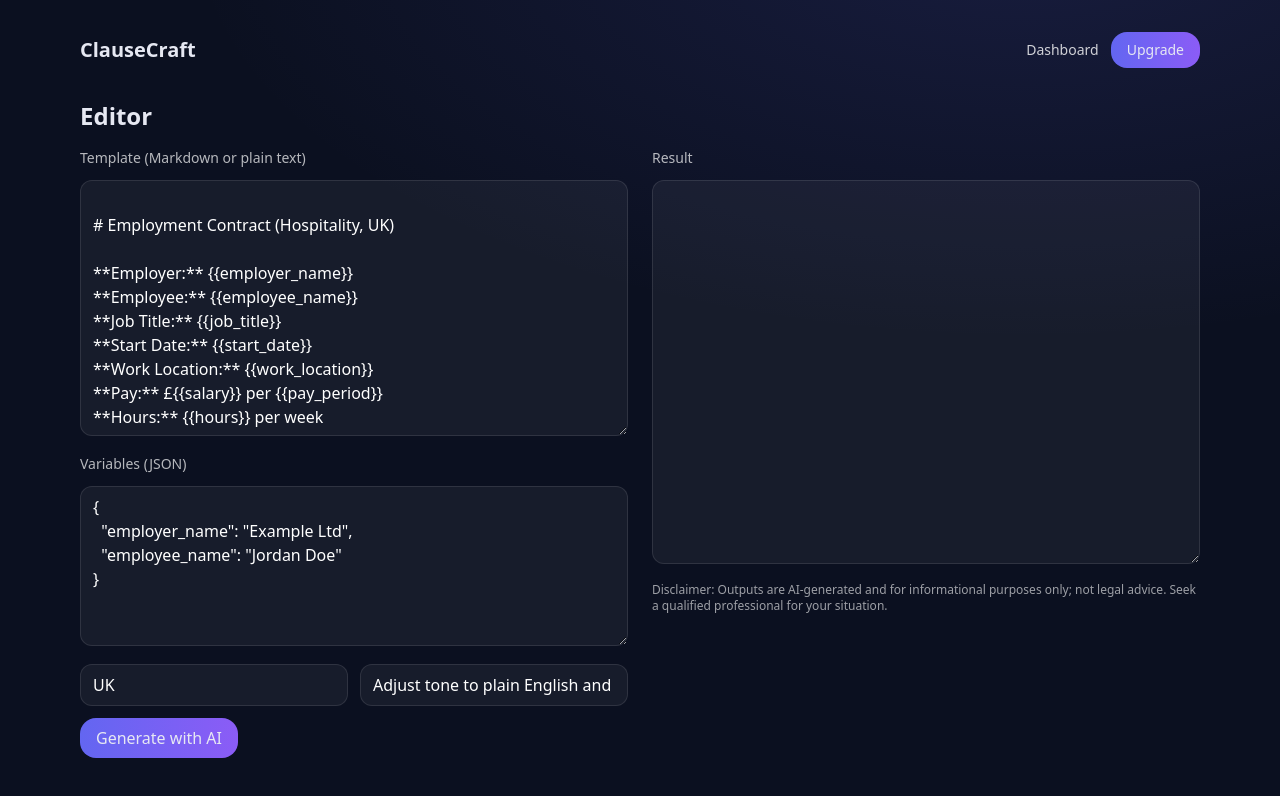
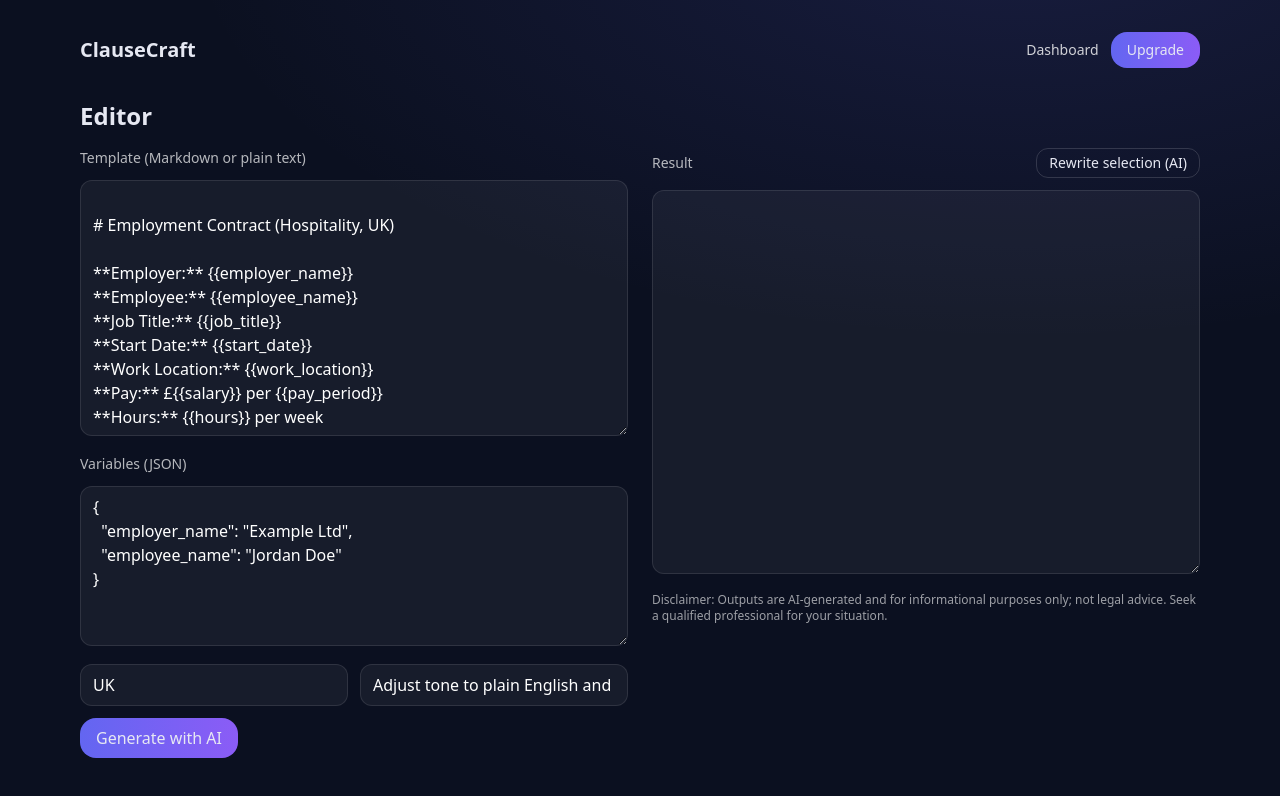
Before and after one commit to OnlyTheBr8ve/legal-saas-starter, a Next.js app: page /dashboard in a window 1280 px wide. Shown: the top 796 px of the page. Built offline with nearby package versions, Linux system fonts and the light colour scheme.

Commit message:
Update Editor.tsx

```diff
--- a/components/Editor.tsx
+++ b/components/Editor.tsx
@@ -1,48 +1,83 @@
 'use client';
 
-import React, { useState } from 'react';
+import React, { useRef, useState } from 'react';
 
 export default function Editor({ initial }: { initial?: string }) {
   const [template, setTemplate] = useState(initial ?? '');
 
-  // Use an object + stringify to avoid multiline string issues
-  const defaultVars = {
-    employer_name: 'Example Ltd',
-    employee_name: 'Jordan Doe',
-  };
-  const [variables, setVariables] = useState<string>(
-    JSON.stringify(defaultVars, null, 2)
-  );
+  const defaultVars = { employer_name: 'Example Ltd', employee_name: 'Jordan Doe' };
+  const [variables, setVariables] = useState<string>(JSON.stringify(defaultVars, null, 2));
 
-  const [instructions, setInstructions] = useState<string>(
-    'Adjust tone to plain English and UK SME norms.'
-  );
+  const [instructions, setInstructions] = useState<string>('Adjust tone to plain English and UK SME norms.');
   const [jurisdiction, setJurisdiction] = useState<string>('UK');
 
   const [result, setResult] = useState<string>('');
+  const resultRef = useRef<HTMLTextAreaElement>(null);
+  const [busy, setBusy] = useState<boolean>(false);
 
   async function generate() {
-    setResult('Working...');
+    setBusy(true);
+    try {
       const res = await fetch('/api/generate', {
         method: 'POST',
         headers: { 'Content-Type': 'application/json' },
-      body: JSON.stringify({
-        template,
-        variables,
-        instructions,
-        jurisdiction,
-      }),
+        body: JSON.stringify({ template, variables, instructions, jurisdiction }),
       });
       const text = await res.text();
       setResult(text);
+    } finally {
+      setBusy(false);
+    }
+  }
+
+  async function rewriteSelection() {
+    const el = resultRef.current;
+    if (!el) return;
+
+    const start = el.selectionStart ?? 0;
+    const end = el.selectionEnd ?? 0;
+    if (end <= start) {
+      alert('Select some text in the result panel first.');
+      return;
+    }
+
+    const excerpt = result.slice(start, end);
+    const CONTEXT_CHARS = 600;
+    const ctxStart = Math.max(0, start - CONTEXT_CHARS);
+    const ctxEnd = Math.min(result.length, end + CONTEXT_CHARS);
+    const context = result.slice(ctxStart, ctxEnd);
+
+    setBusy(true);
+    try {
+      const res = await fetch('/api/rewrite', {
+        method: 'POST',
+        headers: { 'Content-Type': 'application/json' },
+        body: JSON.stringify({ excerpt, context, jurisdiction }),
+      });
+      const newText = await res.text();
+      if (res.ok && newText) {
+        const updated = result.slice(0, start) + newText + result.slice(end);
+        setResult(updated);
+        // Restore caret just after the rewritten text
+        requestAnimationFrame(() => {
+          if (resultRef.current) {
+            const pos = start + newText.length;
+            resultRef.current.selectionStart = resultRef.current.selectionEnd = pos;
+            resultRef.current.focus();
+          }
+        });
+      } else {
+        alert(newText || 'Rewrite failed');
+      }
+    } finally {
+      setBusy(false);
+    }
   }
 
   return (
     <div className="grid md:grid-cols-2 gap-6">
       <div className="space-y-3">
-        <label className="block text-sm text-white/70">
-          Template (Markdown or plain text)
-        </label>
+        <label className="block text-sm text-white/70">Template (Markdown or plain text)</label>
         <textarea
           className="input h-64"
           value={template}
@@ -72,22 +107,33 @@
           />
         </div>
 
-        <button className="btn" onClick={generate}>
-          Generate with AI
+        <button className="btn disabled:opacity-60" onClick={generate} disabled={busy}>
+          {busy ? 'Working…' : 'Generate with AI'}
         </button>
       </div>
 
       <div className="space-y-3">
+        <div className="flex items-center justify-between">
           <label className="block text-sm text-white/70">Result</label>
+          <button
+            className="px-3 py-1 rounded-xl border border-white/15 text-sm"
+            onClick={rewriteSelection}
+            disabled={busy}
+            title="Select text in the result and click to rewrite only that part."
+          >
+            Rewrite selection (AI)
+          </button>
+        </div>
+
         <textarea
+          ref={resultRef}
           className="input h-96"
           value={result}
           onChange={(e) => setResult(e.target.value)}
         />
         <p className="text-xs text-white/60">
-          Disclaimer: Outputs are AI-generated and for informational purposes
-          only; not legal advice. Seek a qualified professional for your
-          situation.
+          Disclaimer: Outputs are AI-generated and for informational purposes only; not legal advice.
+          Seek a qualified professional for your situation.
         </p>
       </div>
     </div>
```
Lines whose indentation alone changed are shown as unchanged.
